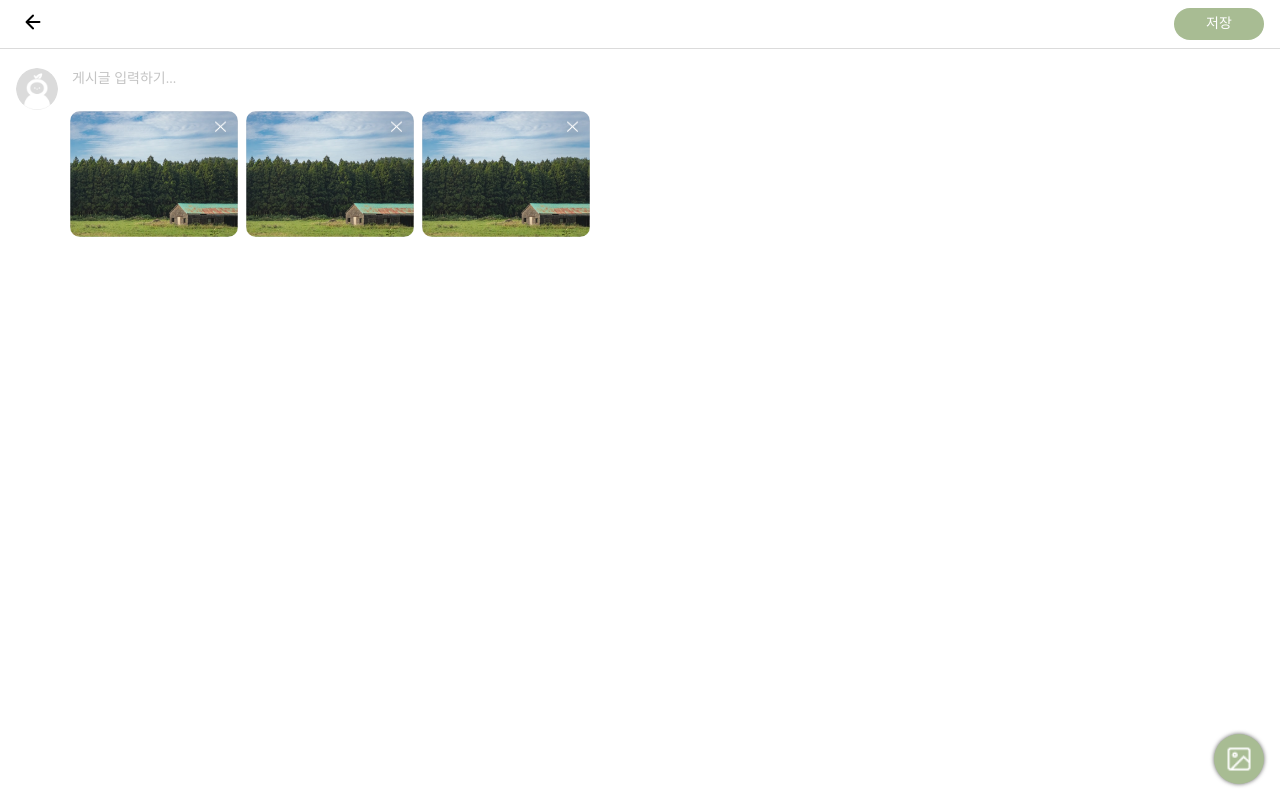
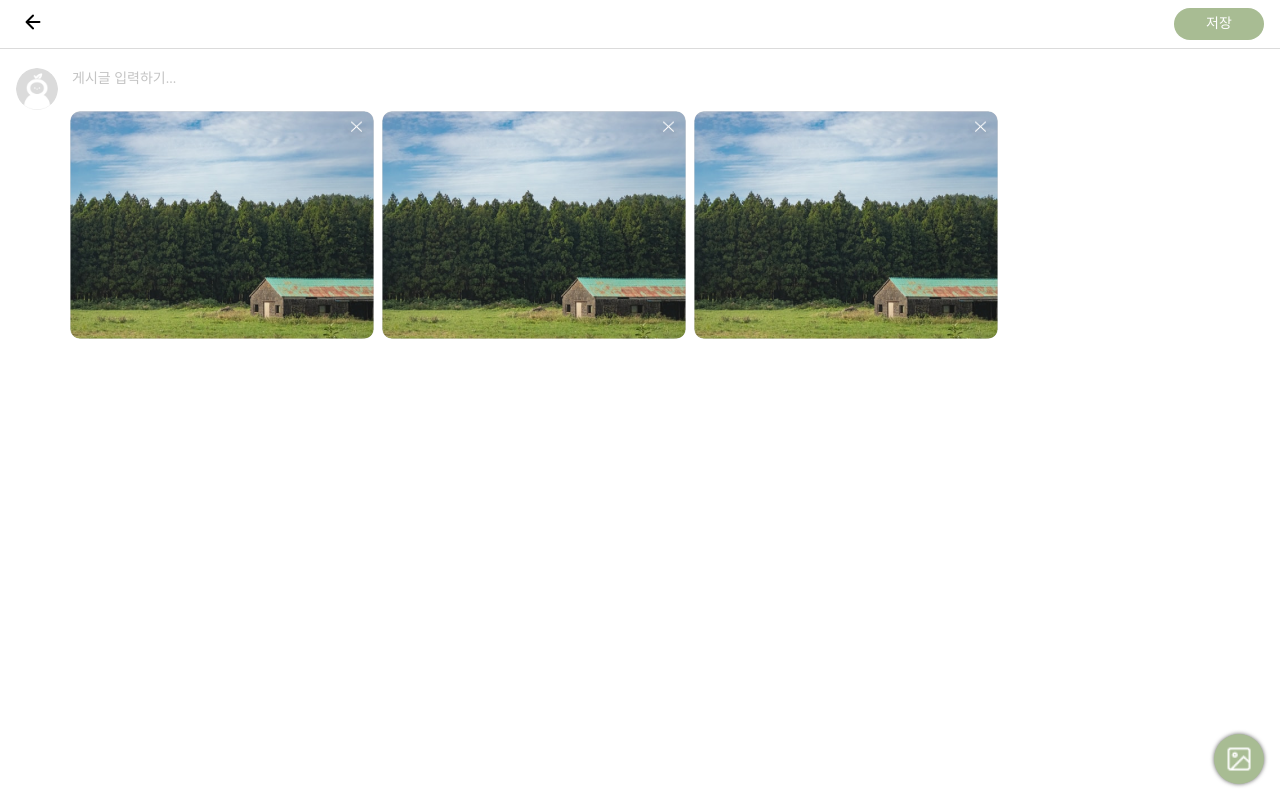
Before and after one commit to 17ANT/INATON, a React (Create React App) app: page /postupload in a window 1280 px wide. Built offline with nearby package versions, Linux system fonts and the light colour scheme; a web font is replaced by a local one.

Commit message:
Feat: PostUpload 이미지 크기 고정 - 비율이 다른 이미지가 들어왔을 때도 이미지 크기에 맞춰지도록 수정

```diff
--- a/src/pages/postDetail/PostDetail.jsx
+++ b/src/pages/postDetail/PostDetail.jsx
@@ -82,11 +82,11 @@ export default function PostDetail() {
                 <HomePost
                     like="123456789"
                     comment="1234"
-                    // imgList={[
-                    //     '/assets/chat-exapmle.png',
-                    //     '/assets/post-img-example.png',
-                    //     '/assets/post-img-example.png',
-                    // ]}
+                    imgList={[
+                        '/assets/chat-exapmle.png',
+                        '/assets/post-img-example.png',
+                        '/assets/post-img-example.png',
+                    ]}
                 />
 
                 <CommentList>
--- a/src/pages/postUpload/PostUpload.jsx
+++ b/src/pages/postUpload/PostUpload.jsx
@@ -35,6 +35,7 @@ const TextForm = styled.textarea`
     font-family: var(--font-family);
     font-size: 14px;
     line-height: 18px;
+    white-space: break-all;
 
     ::placeholder {
         color: var(--sub-border);
@@ -46,13 +47,12 @@ const TextForm = styled.textarea`
 `;
 
 const ImageSlider = styled.div`
-    overflow-y: scroll;
+    overflow-x: scroll;
+    overflow-y: hidden;
 `;
 
 const ImageList = styled.ul`
     width: 520px;
-    /* 3개 겹치는 현상 발생
-    width: min(520px, fit-content); */
 
     display: flex;
     flex: 1 0 304px;
@@ -62,11 +62,15 @@ const ImageList = styled.ul`
 
 const ImageItem = styled.li`
     position: relative;
-    width: min(304px, 100%);
+    width: 304px;
+    height: 228px;
 
     img {
-        width: max(168px, 100%);
+        /* 이미지 개수에 따른 크기는 JS로 컨트롤 */
+        width: 304px;
+        height: 228px;
         border-radius: 10px;
+        object-fit: cover;
     }
 
     button {
```
